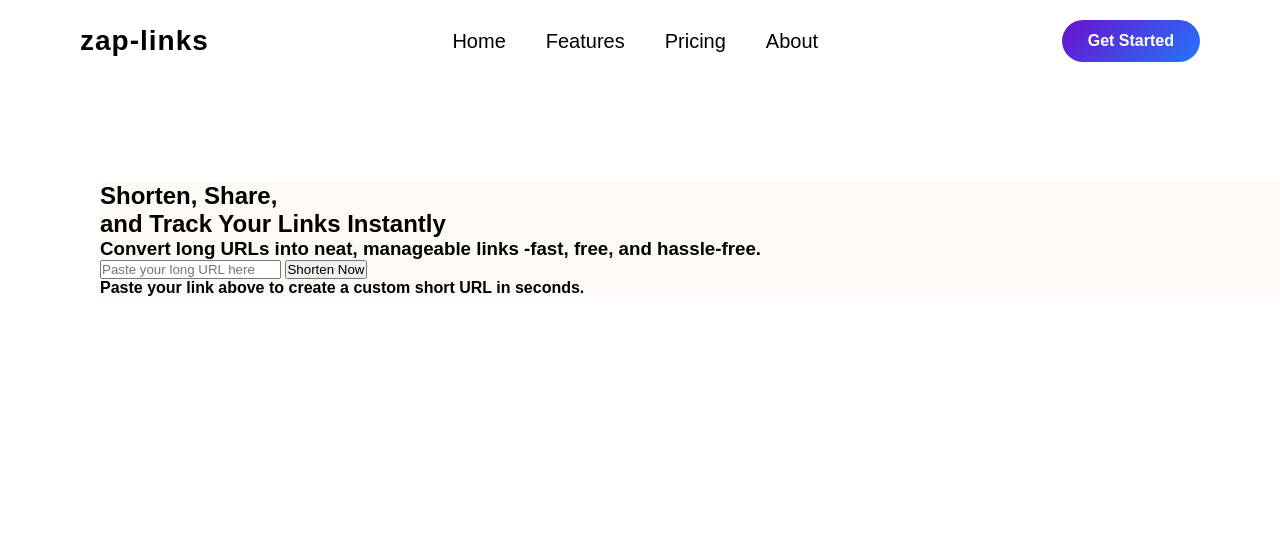
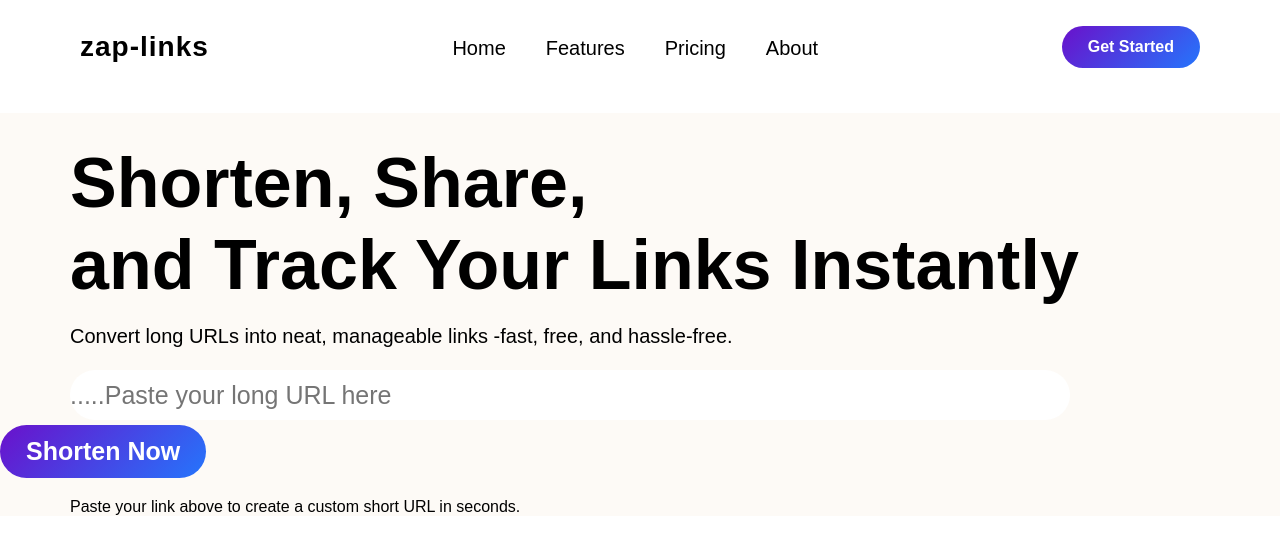
Before and after one commit to schizophrenicman/Zaplink, a plain HTML site: page index.html in a window 1280 px wide. Drawn offline with Linux system fonts and the light colour scheme.

Commit message:
more css

```diff
--- a/index.html
+++ b/index.html
@@ -20,15 +20,15 @@
     <a href="#" class="cta-button">Get Started</a>
 </nav>
 <section class="home">
-        <h1>Shorten, Share, </h1>
-        <h1>and Track Your Links Instantly</h1>
-        <h3>Convert long URLs into neat, manageable links -fast, free, and hassle-free.</h3>
+        <h1 class="one">Shorten, Share, </h1>
+        <h1 class="two">and Track Your Links Instantly</h1>
+        <h3 class="three">Convert long URLs into neat, manageable links -fast, free, and hassle-free.</h3>
         <form id="shorten-form">
-  <input type="url" id="url-input" placeholder="Paste your long URL here" required/>
-  <button type="submit">
-    Shorten Now
-  </button>
-  <h4>Paste your link above to create a custom short URL in seconds.</h4>
+        <input class="four" type="url" id="url-input" placeholder=".....Paste your long URL here" required/>
+        <button type="submit">
+            Shorten Now
+        </button>
+        <h4>Paste your link above to create a custom short URL in seconds.</h4>
 </form>
     </section>
 </body>
--- a/style.css
+++ b/style.css
@@ -3,10 +3,11 @@
   margin: 0;
   padding: 0;
   box-sizing: border-box;
+  margin-top: 2px;
 }
 
 body {
-  font-family: 'Poppins', sans-serif;
+  font-family: 'DM Sans', sans-serif;
   background-color: white;
   color: black;
 }
@@ -74,7 +75,49 @@ body {
   }
 }
 .home {
-    margin-left: 100px;
-    margin-top: 100px;
+    margin-top: 25px;
     background-color: #fdfaf6;
 }
+.home .one {
+    padding-top: 30px;
+    margin-top: 20x;
+    margin-left: 70px;
+    font-size: 70px;
+}
+.home .two{
+    margin-left: 70px;
+    font-size: 70px;
+}
+.home .three{
+    margin-top: 20px;
+    margin-left: 70px;
+    font-size: 20px;
+    font-weight: 200;
+}
+.home .four{
+    border: black;
+    height: 50px;
+    width: 1000px;
+    border-radius: 50px;
+    background-color: white;
+    margin-top: 20px;
+    margin-left: 70px;
+    font-size: 25px;
+}
+.home button{
+    text-decoration: none;
+    background: linear-gradient(135deg, #6a11cb, #2575fc);
+    border: none;
+    border-radius: 50px;
+    color: #fff;
+    font-weight: 600;
+    transition: 0.3s ease;
+    margin-top: 5px;
+    padding: 12px 26px;
+    font-size: 25px;
+}
+.home h4{
+    margin-top: 20px;
+    margin-left: 70px;
+    font-weight: 100;
+}
```
